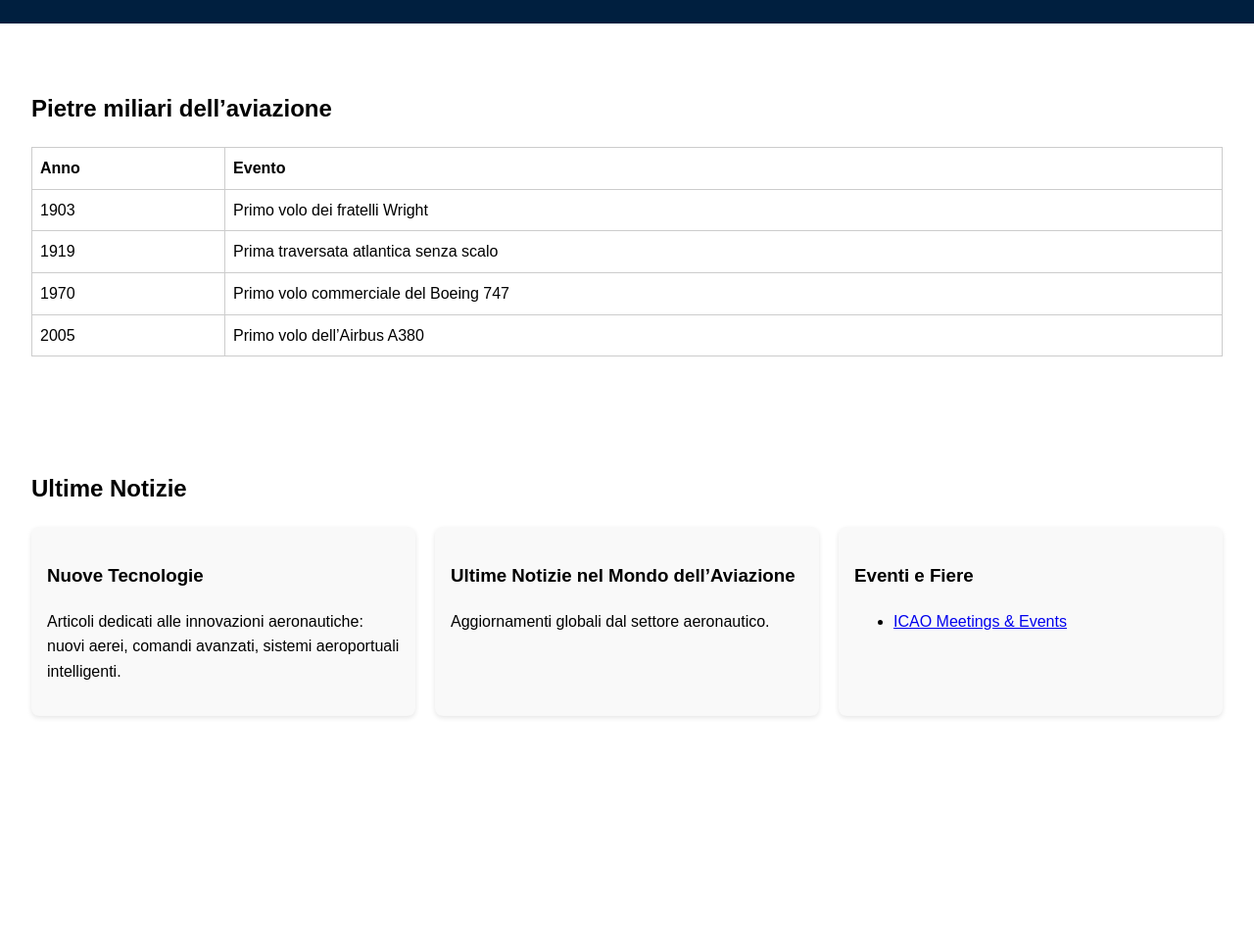
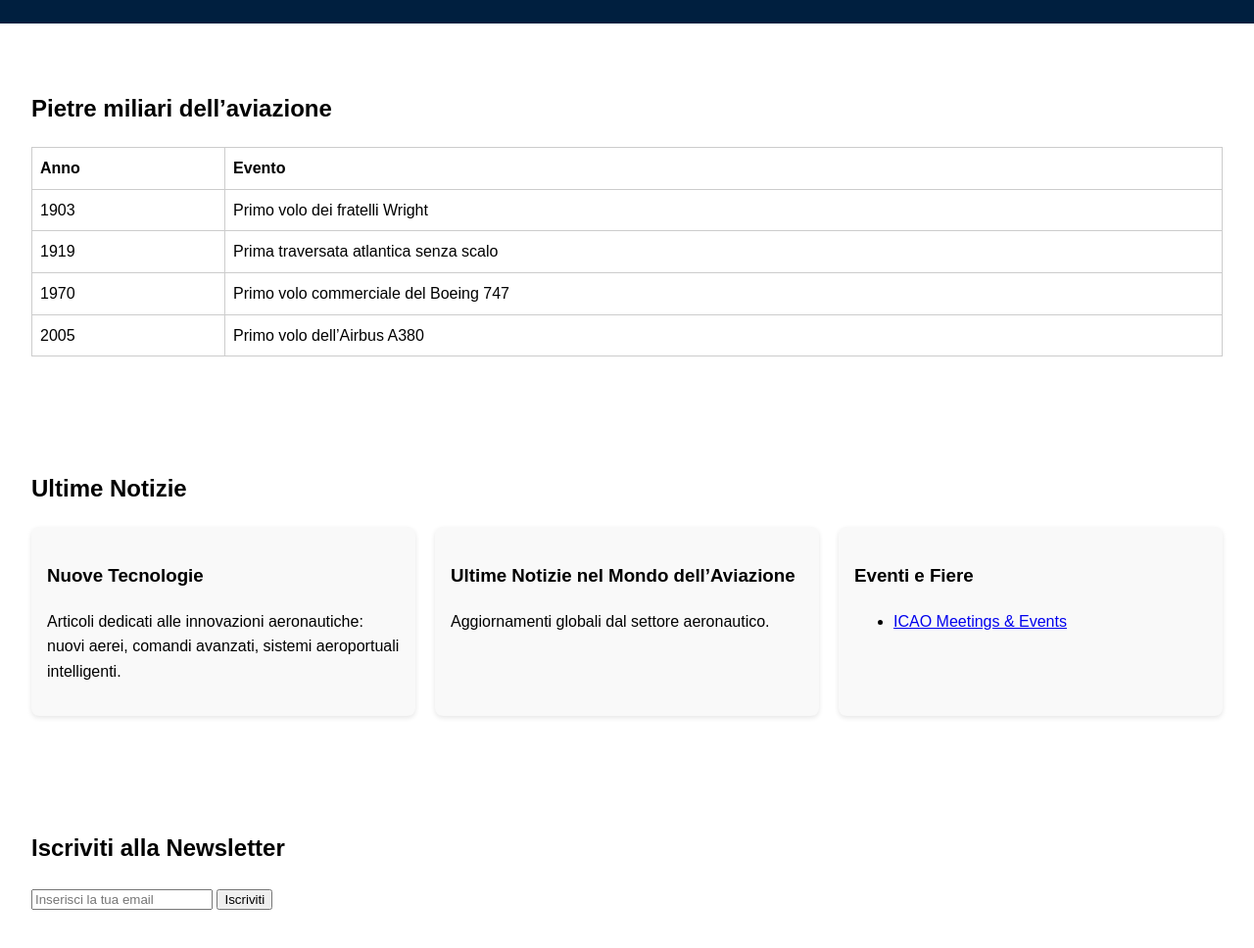
Before and after one commit to Techerath/sonoherath.github.io, a plain HTML site: page index.html in a window 1280 px wide. Shown: the part 102-1070 px from the top of the page at 98% size. Before the commit the page ends 881 px from the top, so only its background shows below. Drawn offline with nearby package versions, Linux system fonts and the light colour scheme.

Commit message:
Update index.html

```diff
--- a/index.html
+++ b/index.html
@@ -5,6 +5,7 @@
   <meta name="viewport" content="width=device-width, initial-scale=1.0">
   <title>Voli con Herath</title>
   <link rel="stylesheet" href="style.css">
+  <script src="https://cdn.jsdelivr.net/npm/@supabase/supabase-js@2"></script>
 </head>
 <body>
   <header>
@@ -60,6 +61,16 @@
     </div>
   </section>
 
+  <!-- Newsletter -->
+  <section id="newsletter">
+    <h2>Iscriviti alla Newsletter</h2>
+    <form id="newsletter-form">
+      <input type="email" id="email" placeholder="Inserisci la tua email" required>
+      <button type="submit">Iscriviti</button>
+    </form>
+    <p id="newsletter-msg"></p>
+  </section>
+
   <button id="backToTop">↑</button>
 
   <script src="script.js"></script>
```
